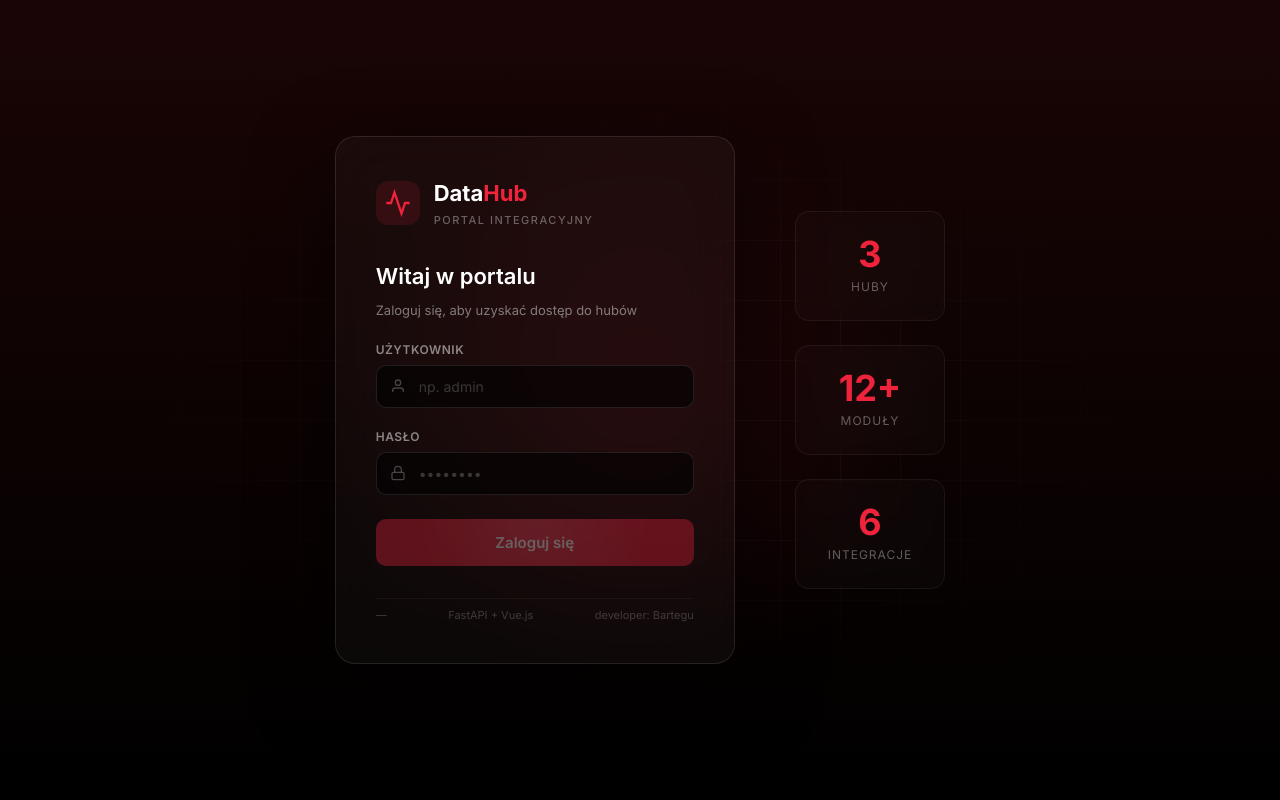
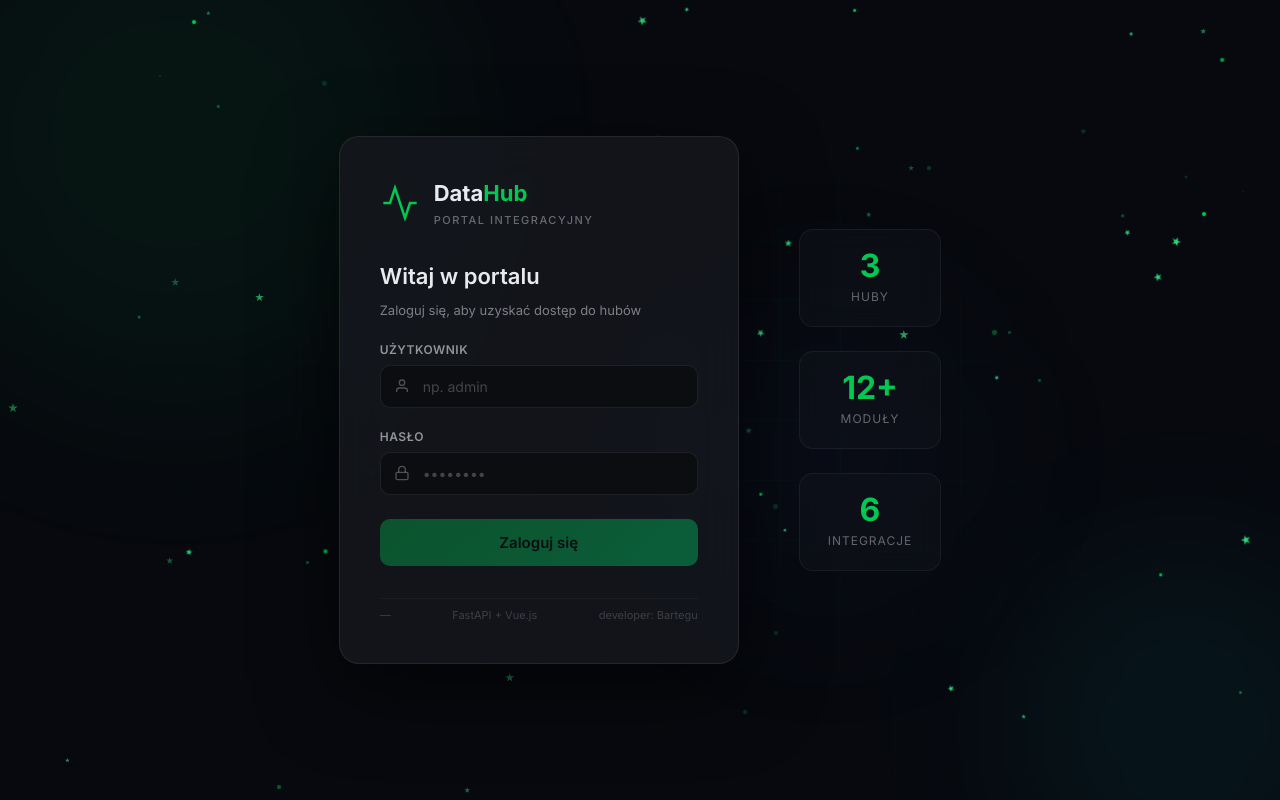
Before and after one commit to BarteguDEV/DataHub, a Vue app in the folder vue-app/: page /login in a window 1280 px wide. Built offline with nearby package versions, Linux system fonts and the light colour scheme; no server answers.

Commit message:
ui/ux standard flow

```diff
--- a/vue-app/src/components/AppSidebar.vue
+++ b/vue-app/src/components/AppSidebar.vue
@@ -40,19 +40,19 @@ const navItems = [
   },
   {
     path: '/ddt',
-    label: 'DDT — Dev Tools',
+    label: 'Developers Hub',
     icon: '<svg width="20" height="20" viewBox="0 0 24 24" fill="none" stroke="currentColor" stroke-width="2"><polyline points="16 18 22 12 16 6"/><polyline points="8 6 2 12 8 18"/></svg>',
     badge: 'Streamlit',
   },
   {
     path: '/apex',
-    label: 'APEX — Business',
+    label: 'Business Hub',
     icon: '<svg width="20" height="20" viewBox="0 0 24 24" fill="none" stroke="currentColor" stroke-width="2"><path d="M18 20V10"/><path d="M12 20V4"/><path d="M6 20v-6"/></svg>',
     badge: 'KPI',
   },
   {
     path: '/ai',
-    label: 'AI Innovation Lab',
+    label: 'AI Hub',
     icon: '<svg width="20" height="20" viewBox="0 0 24 24" fill="none" stroke="currentColor" stroke-width="2"><path d="M12 2a8 8 0 0 0-8 8c0 5 8 12 8 12s8-7 8-12a8 8 0 0 0-8-8z"/><circle cx="12" cy="10" r="3"/></svg>',
     badge: 'New',
   },
--- a/vue-app/src/router/index.js
+++ b/vue-app/src/router/index.js
@@ -18,19 +18,19 @@ const routes = [
     path: '/ddt',
     name: 'DdtHub',
     component: () => import('@/views/DdtHubView.vue'),
-    meta: { title: 'DDT — Developer Dev Tools', requiresAuth: true, hub: 'ddt' },
+    meta: { title: 'Developers Hub', requiresAuth: true, hub: 'ddt' },
   },
   {
     path: '/apex',
     name: 'ApexHub',
     component: () => import('@/views/ApexHubView.vue'),
-    meta: { title: 'APEX — Business Intelligence', requiresAuth: true, hub: 'apex' },
+    meta: { title: 'Business Hub', requiresAuth: true, hub: 'apex' },
   },
   {
     path: '/ai',
     name: 'AiHub',
     component: () => import('@/views/AiHubView.vue'),
-    meta: { title: 'AI Innovation Lab', requiresAuth: true, hub: 'ai' },
+    meta: { title: 'AI Hub', requiresAuth: true, hub: 'ai' },
   },
   {
     // Wszystko inne → login
--- a/vue-app/src/styles.css
+++ b/vue-app/src/styles.css
@@ -1,30 +1,31 @@
 /* ==========================================================
-   DataHub — Design System (Red Noir)
+   Enterprise Hub Portal — Design System (Dark Banking Theme)
    ========================================================== */
 
 :root {
   /* === Kolory podstawowe === */
-  --bg-primary: #000000;
-  --bg-card: rgba(255, 255, 255, 0.03);
-  --bg-hover: rgba(255, 255, 255, 0.05);
-  --bg-active: rgba(239, 35, 60, 0.12);
+  --bg-primary: #0b0d11;
+  --bg-sidebar: #0f1117;
+  --bg-card: #16181f;
+  --bg-hover: rgba(255, 255, 255, 0.04);
+  --bg-active: rgba(0, 200, 83, 0.08);
   --bg-tag: rgba(255, 255, 255, 0.04);
 
   /* === Obramowania === */
-  --border-color: rgba(255, 255, 255, 0.1);
+  --border-color: rgba(255, 255, 255, 0.08);
 
   /* === Tekst === */
-  --text-primary: #ffffff;
-  --text-secondary: #a1a1aa;
-  --text-muted: #71717a;
+  --text-primary: #e8eaed;
+  --text-secondary: rgba(232, 234, 237, 0.65);
+  --text-muted: rgba(232, 234, 237, 0.4);
 
   /* === Akcenty === */
-  --accent-primary: #ef233c;
-  --accent-secondary: #ff6b6b;
-  --accent-gradient: linear-gradient(135deg, #ef233c, #ff6b6b);
+  --accent-primary: #00c853;
+  --accent-secondary: #00e5ff;
+  --accent-gradient: linear-gradient(135deg, #00c853, #00e5ff);
 
-  /* === Glow === */
-  --glow-red: rgba(239, 35, 60, 0.15);
+  /* === Rozmiary === */
+  --sidebar-width: 260px;
 
   /* === Font === */
   font-family: 'Inter', -apple-system, BlinkMacSystemFont, 'Segoe UI', sans-serif;
@@ -85,7 +86,7 @@ a:hover {
 
 /* === Selekcja === */
 ::selection {
-  background: rgba(239, 35, 60, 0.4);
+  background: rgba(0, 200, 83, 0.3);
   color: #fff;
 }
 
--- a/vue-app/src/views/AiHubView.vue
+++ b/vue-app/src/views/AiHubView.vue
@@ -1,7 +1,7 @@
 <template>
   <div class="hub-view">
     <div class="hub-section-header">
-      <h1 class="section-title">AI Innovation Lab</h1>
+      <h1 class="section-title">AI Hub</h1>
       <p class="section-desc">
         Raporty wygenerowane przez AI (Claude/Codex) na podstawie analizy systemu.
         Każdy raport to osobny dokument HTML z wnioskami i rekomendacjami.
@@ -85,7 +85,7 @@ const reports = [
     title: 'SQL Lineage Report',
     desc: 'Analiza zależności między tabelami i widokami w Oracle/Snowflake. Mapowanie przepływu danych od źródła do DWH z wykryciem krytycznych ścieżek.',
     icon: '<svg width="28" height="28" viewBox="0 0 24 24" fill="none" stroke="currentColor" stroke-width="1.5"><polygon points="13 2 3 14 12 14 11 22 21 10 12 10 13 2"/></svg>',
-    color: 'linear-gradient(135deg, #ef233c, #ff6b6b)',
+    color: 'linear-gradient(135deg, #00c853, #00e5ff)',
     tags: ['SQL', 'Lineage', 'Oracle', 'Snowflake'],
     date: '2026-07-04',
     url: '/ai-reports/sql-lineage-report.html',
@@ -158,7 +158,7 @@ function openReport(id) {
   padding-top: 16px;
 }
 
-.report-card:nth-child(1) .card-icon { color: #ef233c; }
+.report-card:nth-child(1) .card-icon { color: #00c853; }
 .report-card:nth-child(2) .card-icon { color: #536dfe; }
 .report-card:nth-child(3) .card-icon { color: #ff9100; }
 
--- a/vue-app/src/views/LoginView.vue
+++ b/vue-app/src/views/LoginView.vue
@@ -1,20 +1,30 @@
 <template>
   <div class="login-page">
-    <!-- Tło — gradient + siatka + glow -->
-    <div class="bg-gradient"></div>
+    <!-- Tło animowane — siatka + cząsteczki -->
     <div class="bg-grid"></div>
-    <div class="bg-glow"></div>
+    <div class="bg-particles">
+      <div
+        v-for="(style, i) in particles"
+        :key="i"
+        class="particle"
+        :class="{ 'is-star': i % 2 === 0 }"
+        :style="style"
+      ></div>
+    </div>
+    <div class="bg-orbs">
+      <div class="orb orb-1"></div>
+      <div class="orb orb-2"></div>
+      <div class="orb orb-3"></div>
+    </div>
 
     <!-- Panel logowania -->
     <div class="login-container">
       <div class="login-card">
         <!-- Logo -->
         <div class="login-logo">
-          <div class="logo-mark">
-            <svg width="28" height="28" viewBox="0 0 24 24" fill="none" stroke="currentColor" stroke-width="2">
-              <path d="M22 12h-4l-3 9L9 3l-3 9H2" />
-            </svg>
-          </div>
+          <svg width="40" height="40" viewBox="0 0 24 24" fill="none" stroke="currentColor" stroke-width="1.5" class="logo-icon">
+            <path d="M22 12h-4l-3 9L9 3l-3 9H2" />
+          </svg>
           <div class="logo-text">
             <span class="logo-title">Data<span class="accent">Hub</span></span>
             <span class="logo-sub">Portal integracyjny</span>
@@ -138,13 +148,18 @@ async function handleLogin() {
   }
 }
 
-function particleStyle(i) {
-  const size = 2 + Math.random() * 4
+// Pre-generowane style cząsteczek — stabilne, nie zmieniają się przy re-renderze
+function generateParticleStyle(i) {
+  const isStar = i % 2 === 0
+  const base = isStar ? 4 : 2
+  const extra = Math.random() * (isStar ? 6 : 3)
+  const size = base + extra
   const x = Math.random() * 100
   const y = Math.random() * 100
   const delay = Math.random() * 8
-  const duration = 12 + Math.random() * 18
-  const opacity = 0.15 + Math.random() * 0.35
+  const duration = 5 + Math.random() * 8
+  const opacity = isStar ? 0.3 + Math.random() * 0.5 : 0.2 + Math.random() * 0.3
+  const driftX = -30 + Math.random() * 60
   return {
     width: `${size}px`,
     height: `${size}px`,
@@ -153,8 +168,11 @@ function particleStyle(i) {
     animationDelay: `${delay}s`,
     animationDuration: `${duration}s`,
     opacity,
+    '--drift-x': `${driftX}px`,
   }
 }
+
+const particles = Array.from({ length: 80 }, (_, i) => generateParticleStyle(i))
 </script>
 
 <style scoped>
@@ -164,45 +182,155 @@ function particleStyle(i) {
   display: flex;
   align-items: center;
   justify-content: center;
-  background: #000;
+  background: #07090e;
   overflow: hidden;
 }
 
 /* ====================================
-   TŁO — RED NOIR
+   ANIMOWANE TŁO
    ==================================== */
 
-.bg-gradient {
-  position: absolute;
-  inset: 0;
-  background: linear-gradient(to bottom, #1a0505, #000);
-}
-
+/* Siatka */
 .bg-grid {
   position: absolute;
   inset: 0;
   background-image:
-    linear-gradient(rgba(255, 255, 255, 0.03) 1px, transparent 1px),
-    linear-gradient(90deg, rgba(255, 255, 255, 0.03) 1px, transparent 1px);
+    linear-gradient(rgba(0, 200, 83, 0.03) 1px, transparent 1px),
+    linear-gradient(90deg, rgba(0, 200, 83, 0.03) 1px, transparent 1px);
   background-size: 60px 60px;
   mask-image: radial-gradient(ellipse 60% 60% at 50% 50%, black 30%, transparent 70%);
   -webkit-mask-image: radial-gradient(ellipse 60% 60% at 50% 50%, black 30%, transparent 70%);
 }
 
-.bg-glow {
+/* Cząsteczki i gwiazdy */
+.bg-particles {
   position: absolute;
-  top: 50%;
-  left: 50%;
-  width: 600px;
-  height: 600px;
-  transform: translate(-50%, -50%);
-  background: radial-gradient(circle, rgba(239, 35, 60, 0.08), transparent 70%);
-  border-radius: 50%;
+  inset: 0;
   pointer-events: none;
 }
 
+.particle {
+  position: absolute;
+  border-radius: 50%;
+  background: #00c853;
+  box-shadow: 0 0 4px rgba(0, 200, 83, 0.3);
+  animation: float-up linear infinite;
+  will-change: transform, opacity;
+}
+
+.particle.is-star {
+  border-radius: 0;
+  background: transparent;
+  box-shadow: none;
+  clip-path: polygon(
+    50% 0%, 61% 35%, 98% 35%, 68% 57%,
+    79% 91%, 50% 70%, 21% 91%, 32% 57%,
+    2% 35%, 39% 35%
+  );
+  background: linear-gradient(135deg, #00c853, #69f0ae);
+  filter: drop-shadow(0 0 3px rgba(0, 200, 83, 0.5));
+  animation-name: float-up-star;
+}
+
+.particle.is-star::after {
+  content: '';
+  position: absolute;
+  inset: -50%;
+  background: radial-gradient(circle, rgba(0, 200, 83, 0.15), transparent 70%);
+  pointer-events: none;
+}
+
+@keyframes float-up {
+  0% {
+    transform: translateY(0) translateX(0);
+    opacity: 0;
+  }
+  10% {
+    opacity: 1;
+  }
+  50% {
+    opacity: 1;
+  }
+  70% {
+    opacity: 0.2;
+  }
+  100% {
+    transform: translateY(-100vh) translateX(40px);
+    opacity: 0;
+  }
+}
+
+@keyframes float-up-star {
+  0% {
+    transform: translateY(0) translateX(0) rotate(0deg) scale(0.6);
+    opacity: 0;
+  }
+  10% {
+    opacity: 1;
+    transform: translateY(0) translateX(0) rotate(20deg) scale(1);
+  }
+  40% {
+    transform: translateY(-40vh) translateX(var(--drift-x)) rotate(180deg) scale(1.1);
+    opacity: 1;
+  }
+  65% {
+    opacity: 0.2;
+  }
+  100% {
+    transform: translateY(-100vh) translateX(var(--drift-x)) rotate(360deg) scale(0.3);
+    opacity: 0;
+  }
+}
+
+/* Kule świetlne */
+.bg-orbs {
+  position: absolute;
+  inset: 0;
+  pointer-events: none;
+}
+
+.orb {
+  position: absolute;
+  border-radius: 50%;
+  filter: blur(80px);
+  animation: orb-move 20s ease-in-out infinite alternate;
+}
+
+.orb-1 {
+  width: 500px;
+  height: 500px;
+  background: rgba(0, 200, 83, 0.06);
+  top: -10%;
+  left: -10%;
+}
+
+.orb-2 {
+  width: 400px;
+  height: 400px;
+  background: rgba(0, 229, 255, 0.05);
+  bottom: -10%;
+  right: -10%;
+  animation-delay: -7s;
+}
+
+.orb-3 {
+  width: 300px;
+  height: 300px;
+  background: rgba(83, 109, 254, 0.04);
+  top: 40%;
+  left: 50%;
+  animation-delay: -14s;
+}
+
+@keyframes orb-move {
+  0% { transform: translate(0, 0) scale(1); }
+  33% { transform: translate(60px, -40px) scale(1.1); }
+  66% { transform: translate(-30px, 50px) scale(0.9); }
+  100% { transform: translate(40px, -20px) scale(1.05); }
+}
+
 /* ====================================
-   KARTA LOGOWANIA — GLASSMORPHISM
+   KARTA LOGOWANIA
    ==================================== */
 
 .login-container {
@@ -215,10 +343,10 @@ function particleStyle(i) {
 
 .login-card {
   width: 400px;
-  background: rgba(255, 255, 255, 0.03);
+  background: rgba(22, 24, 31, 0.8);
   backdrop-filter: blur(24px);
   -webkit-backdrop-filter: blur(24px);
-  border: 1px solid rgba(255, 255, 255, 0.1);
+  border: 1px solid rgba(255, 255, 255, 0.08);
   border-radius: 20px;
   padding: 40px;
   display: flex;
@@ -234,15 +362,8 @@ function particleStyle(i) {
   gap: 14px;
 }
 
-.logo-mark {
-  width: 44px;
-  height: 44px;
-  border-radius: 12px;
-  background: rgba(239, 35, 60, 0.12);
-  display: flex;
-  align-items: center;
-  justify-content: center;
-  color: #ef233c;
+.logo-icon {
+  color: #00c853;
 }
 
 .logo-text {
@@ -253,16 +374,16 @@ function particleStyle(i) {
 .logo-title {
   font-size: 22px;
   font-weight: 700;
-  color: #fff;
+  color: #e8eaed;
 }
 
 .logo-title .accent {
-  color: #ef233c;
+  color: #00c853;
 }
 
 .logo-sub {
   font-size: 11px;
-  color: rgba(255, 255, 255, 0.35);
+  color: rgba(232, 234, 237, 0.4);
   text-transform: uppercase;
   letter-spacing: 1.5px;
   font-weight: 500;
@@ -279,13 +400,13 @@ function particleStyle(i) {
 .form-title {
   font-size: 22px;
   font-weight: 600;
-  color: #fff;
+  color: #e8eaed;
   margin: 0;
 }
 
 .form-desc {
   font-size: 13px;
-  color: rgba(255, 255, 255, 0.45);
+  color: rgba(232, 234, 237, 0.5);
   margin: -12px 0 0 0;
 }
 
@@ -298,7 +419,7 @@ function particleStyle(i) {
 .input-group label {
   font-size: 12px;
   font-weight: 600;
-  color: rgba(255, 255, 255, 0.5);
+  color: rgba(232, 234, 237, 0.6);
   text-transform: uppercase;
   letter-spacing: 0.5px;
 }
@@ -312,17 +433,17 @@ function particleStyle(i) {
 .input-icon {
   position: absolute;
   left: 14px;
-  color: rgba(255, 255, 255, 0.25);
+  color: rgba(232, 234, 237, 0.3);
   pointer-events: none;
 }
 
 .input-wrapper input {
   width: 100%;
   padding: 12px 14px 12px 42px;
-  background: rgba(0, 0, 0, 0.6);
-  border: 1px solid rgba(255, 255, 255, 0.1);
+  background: rgba(11, 13, 17, 0.8);
+  border: 1px solid rgba(255, 255, 255, 0.08);
   border-radius: 10px;
-  color: #fff;
+  color: #e8eaed;
   font-size: 14px;
   font-family: 'Inter', sans-serif;
   outline: none;
@@ -330,12 +451,12 @@ function particleStyle(i) {
 }
 
 .input-wrapper input::placeholder {
-  color: rgba(255, 255, 255, 0.2);
+  color: rgba(232, 234, 237, 0.25);
 }
 
 .input-wrapper input:focus {
-  border-color: #ef233c;
-  box-shadow: 0 0 0 3px rgba(239, 35, 60, 0.12);
+  border-color: #00c853;
+  box-shadow: 0 0 0 3px rgba(0, 200, 83, 0.1);
 }
 
 .error-msg {
@@ -349,32 +470,22 @@ function particleStyle(i) {
 
 /* Przycisk */
 .login-btn {
-  position: relative;
   padding: 14px;
-  background: #ef233c;
+  background: linear-gradient(135deg, #00c853, #00e676);
   border: none;
   border-radius: 10px;
-  color: #fff;
+  color: #000;
   font-size: 15px;
   font-weight: 600;
   font-family: 'Inter', sans-serif;
   cursor: pointer;
   transition: all 0.2s;
   margin-top: 4px;
-  overflow: hidden;
-}
-
-.login-btn::before {
-  content: '';
-  position: absolute;
-  inset: 0;
-  background: radial-gradient(circle at 50% 0, rgba(255,255,255,0.15), transparent 70%);
-  pointer-events: none;
 }
 
 .login-btn:hover:not(:disabled) {
   transform: translateY(-1px);
-  box-shadow: 0 8px 24px rgba(239, 35, 60, 0.35);
+  box-shadow: 0 8px 24px rgba(0, 200, 83, 0.3);
 }
 
 .login-btn:disabled {
@@ -392,8 +503,8 @@ function particleStyle(i) {
 .spinner {
   width: 16px;
   height: 16px;
-  border: 2px solid rgba(255, 255, 255, 0.2);
-  border-top-color: #fff;
+  border: 2px solid rgba(0, 0, 0, 0.2);
+  border-top-color: #000;
   border-radius: 50%;
   animation: spin 0.6s linear infinite;
 }
@@ -407,7 +518,7 @@ function particleStyle(i) {
   display: flex;
   justify-content: space-between;
   font-size: 11px;
-  color: rgba(255, 255, 255, 0.2);
+  color: rgba(232, 234, 237, 0.2);
   padding-top: 8px;
   border-top: 1px solid rgba(255, 255, 255, 0.04);
 }
@@ -421,8 +532,8 @@ function particleStyle(i) {
 
 .stat-item {
   text-align: center;
-  padding: 24px 32px;
-  background: rgba(255, 255, 255, 0.02);
+  padding: 20px 28px;
+  background: rgba(22, 24, 31, 0.4);
   backdrop-filter: blur(12px);
   border: 1px solid rgba(255, 255, 255, 0.06);
   border-radius: 14px;
@@ -430,15 +541,15 @@ function particleStyle(i) {
 
 .stat-num {
   display: block;
-  font-size: 36px;
+  font-size: 32px;
   font-weight: 700;
-  color: #ef233c;
+  color: #00c853;
   line-height: 1;
 }
 
 .stat-label {
   font-size: 12px;
-  color: rgba(255, 255, 255, 0.35);
+  color: rgba(232, 234, 237, 0.4);
   text-transform: uppercase;
   letter-spacing: 1px;
   margin-top: 6px;
```
Also changed, not shown: vue-app/src/components/AppHeader.vue (+8 -10 lines), vue-app/src/views/ApexHubView.vue (+10 -10 lines), vue-app/src/views/DdtHubView.vue (+6 -6 lines), vue-app/src/views/HubSelectView.vue (+20 -23 lines).
